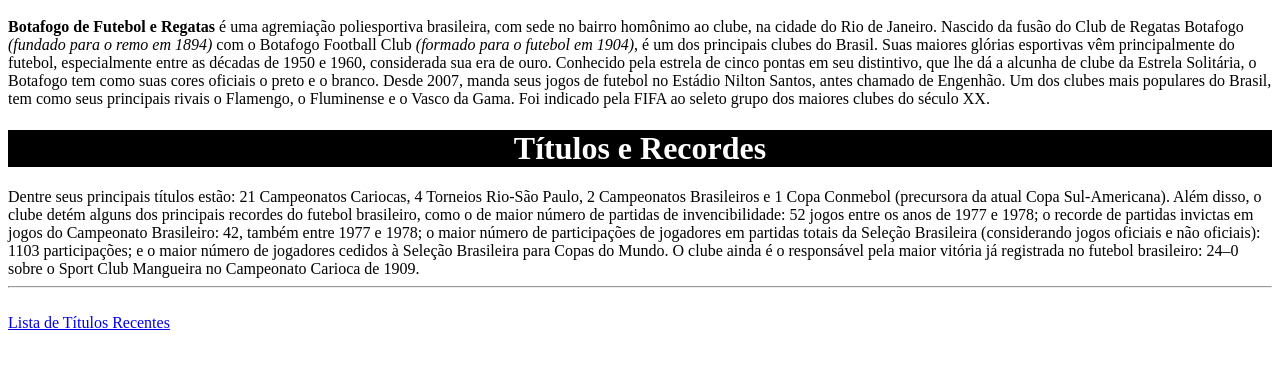
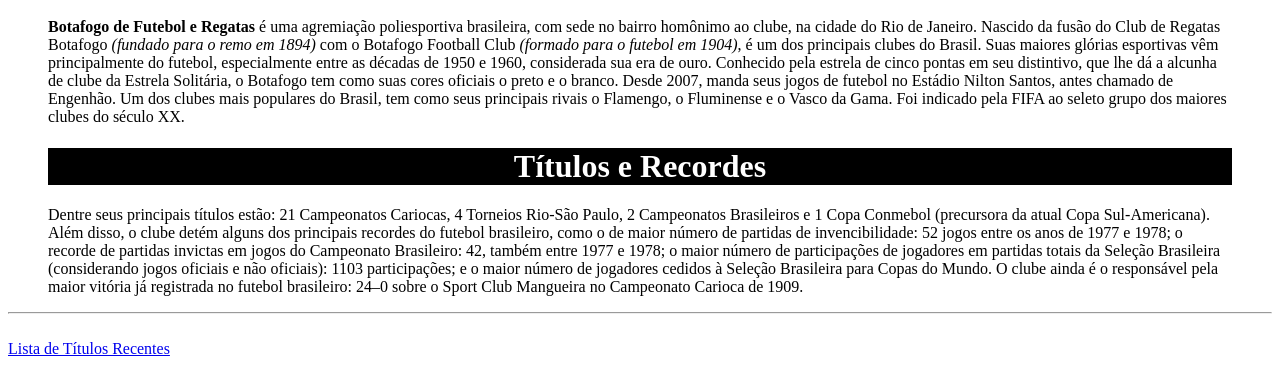
Before and after one commit to naironluiz/site-aula-11-08, a plain HTML site: page index.html in a window 1280 px wide. Shown: the part 597-963 px from the top of the page. Before the commit the page ends 937 px from the top, so only its background shows below. Drawn offline with Linux system fonts and the light colour scheme.

Commit message:
Update index.html

```diff
--- a/index.html
+++ b/index.html
@@ -11,7 +11,7 @@
         <p><h1 style="font-family: Times New Roman"><i>"Botafogo Botafogo campeão desde 1910..."</i></h1></p>
 
     <hr>
-    <b>    <blockquote><h1 style="color: white; background-color: black;">História</h1></div>Botafogo de Futebol e Regatas</b> é uma agremiação poliesportiva brasileira, com sede no bairro homônimo ao clube, na cidade do Rio de Janeiro. Nascido da fusão do Club de Regatas Botafogo <i>(fundado para o remo em 1894)</i> com o Botafogo Football Club <i>(formado para o futebol em 1904)</i>, é um dos principais clubes do Brasil. Suas maiores glórias esportivas vêm principalmente do futebol, especialmente entre as décadas de 1950 e 1960, considerada sua era de ouro.
+    <b>    <blockquote><h1 style="color: white; background-color: black;">História</h1></div></blockquote><blockquote>Botafogo de Futebol e Regatas</b> é uma agremiação poliesportiva brasileira, com sede no bairro homônimo ao clube, na cidade do Rio de Janeiro. Nascido da fusão do Club de Regatas Botafogo <i>(fundado para o remo em 1894)</i> com o Botafogo Football Club <i>(formado para o futebol em 1904)</i>, é um dos principais clubes do Brasil. Suas maiores glórias esportivas vêm principalmente do futebol, especialmente entre as décadas de 1950 e 1960, considerada sua era de ouro.
 
         Conhecido pela estrela de cinco pontas em seu distintivo, que lhe dá a alcunha de clube da Estrela Solitária, o Botafogo tem como suas cores oficiais o preto e o branco. Desde 2007, manda seus jogos de futebol no Estádio Nilton Santos, antes chamado de Engenhão. Um dos clubes mais populares do Brasil, tem como seus principais rivais o Flamengo, o Fluminense e o Vasco da Gama.
 
```
